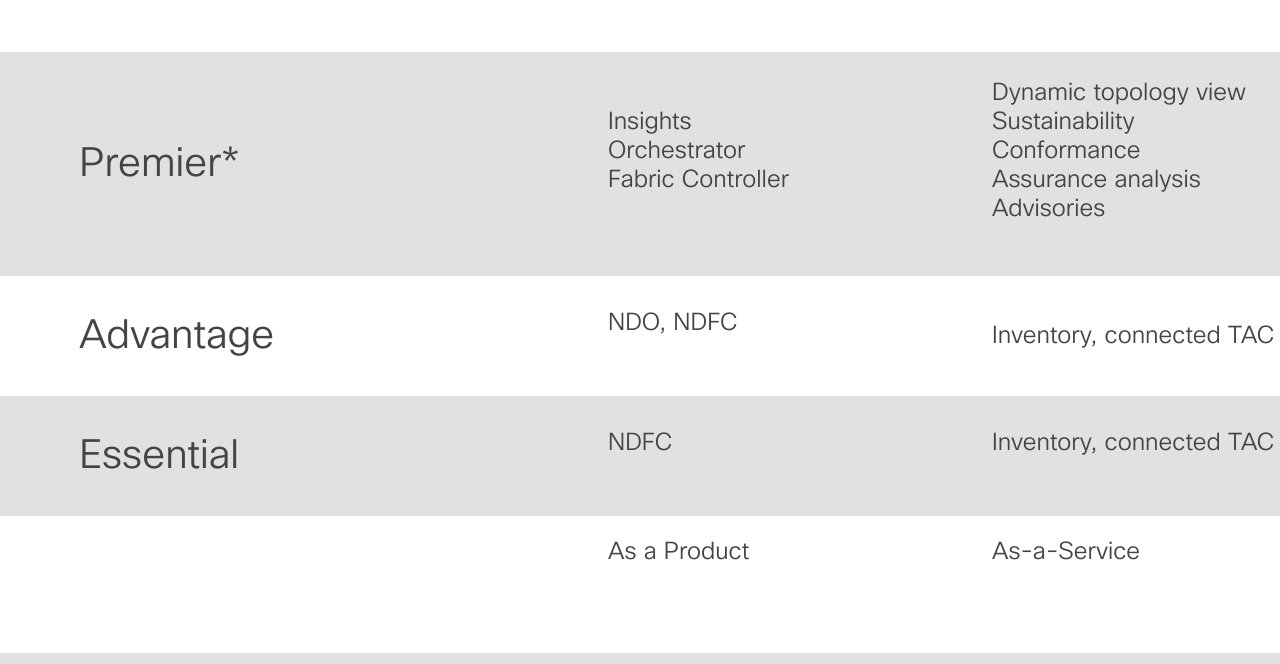
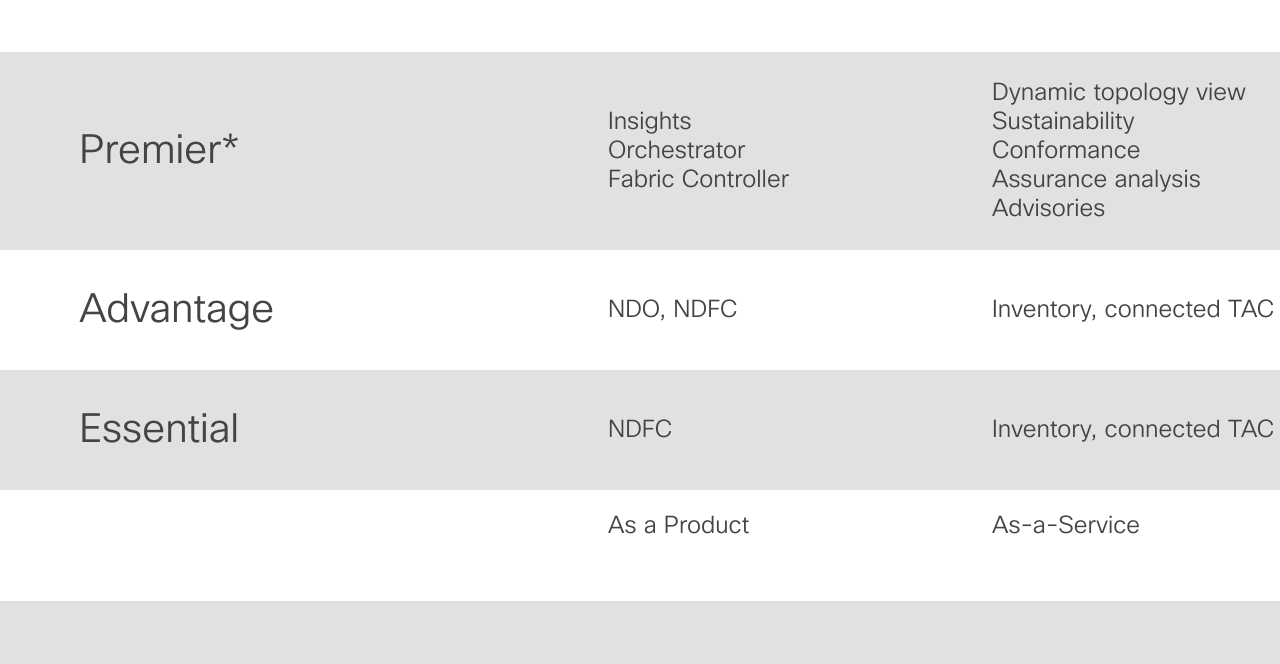
Before and after one commit to hellofromlaura/nexus-cloud-and-Dashboard-Infographic.github.io, a plain HTML site: page index.html in a window 1280 px wide. Shown: the part 3222-3886 px from the top of the page. Drawn offline with nearby package versions, Linux system fonts and the light colour scheme.

Commit message:
fixing spacing

```diff
--- a/style.css
+++ b/style.css
@@ -254,8 +254,8 @@
     font-size: 2.5em;
     padding: 1em 0% 1em 6.2%;
 }
-.feature .dash,
-.feature .cloud {
+.feature th.dash,
+.feature th.cloud {
     width: 30%;
     padding-bottom: 50px;
 }
```
